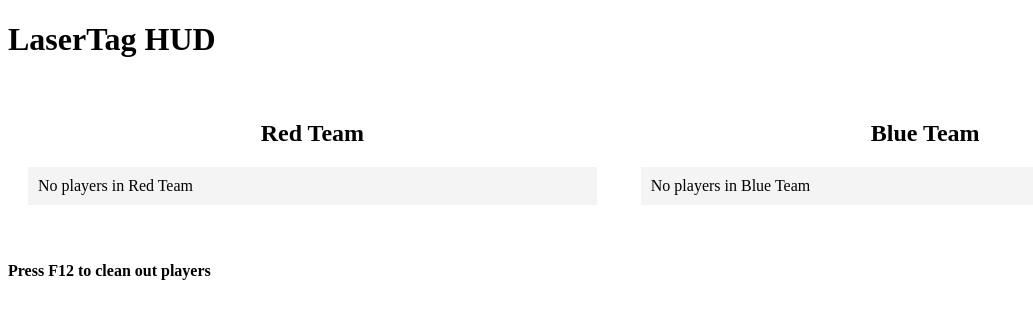
After one commit to charliekarras0/CSCE-35103-Team-8-Project, a Django app: page /hud/ in a window 1280 px wide. The commit adds this page. Shown: the top 319 px of the page, without its empty margins (0-1033 px from the left). Run offline with Django 5.2, Linux system fonts and the light colour scheme.

Commit message:
Add files via upload

```diff
--- /dev/null
+++ b/team8proj/lasertag/templates/hud_view.html
@@ -0,0 +1,52 @@
+<!DOCTYPE html>
+<html lang="en">
+<head>
+    <meta charset="UTF-8">
+    <meta name="viewport" content="width=device-width, initial-scale=1.0">
+    <title>LaserTag HUD</title>
+    <style>
+        .team {
+            display: inline-block;
+            width: 45%;
+            vertical-align: top;
+            padding: 20px;
+        }
+        .team h2 {
+            text-align: center;
+        }
+        .team ul {
+            list-style-type: none;
+            padding: 0;
+        }
+        .team ul li {
+            padding: 10px;
+            background-color: #f4f4f4;
+            margin: 5px 0;
+        }
+    </style>
+</head>
+<body>
+    <h1>LaserTag HUD</h1>
+    <div class="team">
+        <h2>Red Team</h2>
+        <ul>
+            {% for player in red_team %}
+                <li>{{ player.codename }}</li>
+            {% empty %}
+                <li>No players in Red Team</li>
+            {% endfor %}
+        </ul>
+    </div>
+    <div class="team">
+        <h2>Blue Team</h2>
+        <ul>
+            {% for player in blue_team %}
+                <li>{{ player.codename }}</li>
+            {% empty %}
+                <li>No players in Blue Team</li>
+            {% endfor %}
+        </ul>
+    </div>
+    <h4>Press F12 to clean out players</h4>
+</body>
+</html>
--- a/team8proj/lasertag/urls.py
+++ b/team8proj/lasertag/urls.py
@@ -4,5 +4,6 @@ from . import views
 urlpatterns = [
     path("", views.index, name="index"),
     re_path(r'^add_player/?$', views.add_player, name='add_player'),
-    re_path(r'^view_players/?$', views.view_players, name="view_players")
+    re_path(r'^view_players/?$', views.view_players, name="view_players"),
+    path("hud/", views.hud_view, name="hud_view"),  # New HUD view URL
 ]
--- a/team8proj/lasertag/views.py
+++ b/team8proj/lasertag/views.py
@@ -3,12 +3,46 @@ from django.http import HttpResponse
 from .forms import PlayerForm
 from .models import Player
 
-def add_player(request):
+# In-memory storage for teams
+team_storage = {
+    'Red': [],
+    'Blue': []
+}
+
+def add_player_to_team(player_id, team_name):
+
+	try:
+		player = Player.objects.get(id=player_id)
+		team_storage[team_name].append(player)
+	except Player.DoesNotExist:
+		# Handle the case where the player doesn't exist
+		print(f"Player with ID {player_id} does not exist")
+		## You can either return an error message or redirect the use
+    #player = Player.objects.get(id=player_id)  # Get player by ID from the database
+
+	#team_storage[team_name].append(player)  # Add player to the in-memory team
+
+
+
+"""def add_player(request):
     if request.method == 'POST':
         form = PlayerForm(request.POST)
         if form.is_valid():
             form.save()
             return redirect('/')
+    else:
+        form = PlayerForm()
+
+    return render(request, 'add_player.html', {'form': form})"""
+
+def add_player(request):
+    if request.method == 'POST':
+        form = PlayerForm(request.POST)
+        if form.is_valid():
+            player = form.save(commit=True)  # Save the player object but don't commit to DB yet
+            team_name = request.POST.get('team')  # Get team from the form data
+            add_player_to_team(player.id, team_name)  # Add player to the in-memory team
+            return redirect('/hud/')  # Redirect to HUD view after adding the player
     else:
         form = PlayerForm()
 
@@ -20,3 +54,15 @@ def view_players(request):
 
 def index(request):
     return render(request, "index.html")
+
+
+def hud_view(request):
+    # Retrieve players from the in-memory storage
+    red_team = team_storage.get('Red', [])
+    blue_team = team_storage.get('Blue', [])
+
+    context = {
+        'red_team': red_team,
+        'blue_team': blue_team
+    }
+    return render(request, 'hud_view.html', context)
```
Also changed, not shown: team8proj/lasertag/templates/add_player.html (+7 -0 lines).
